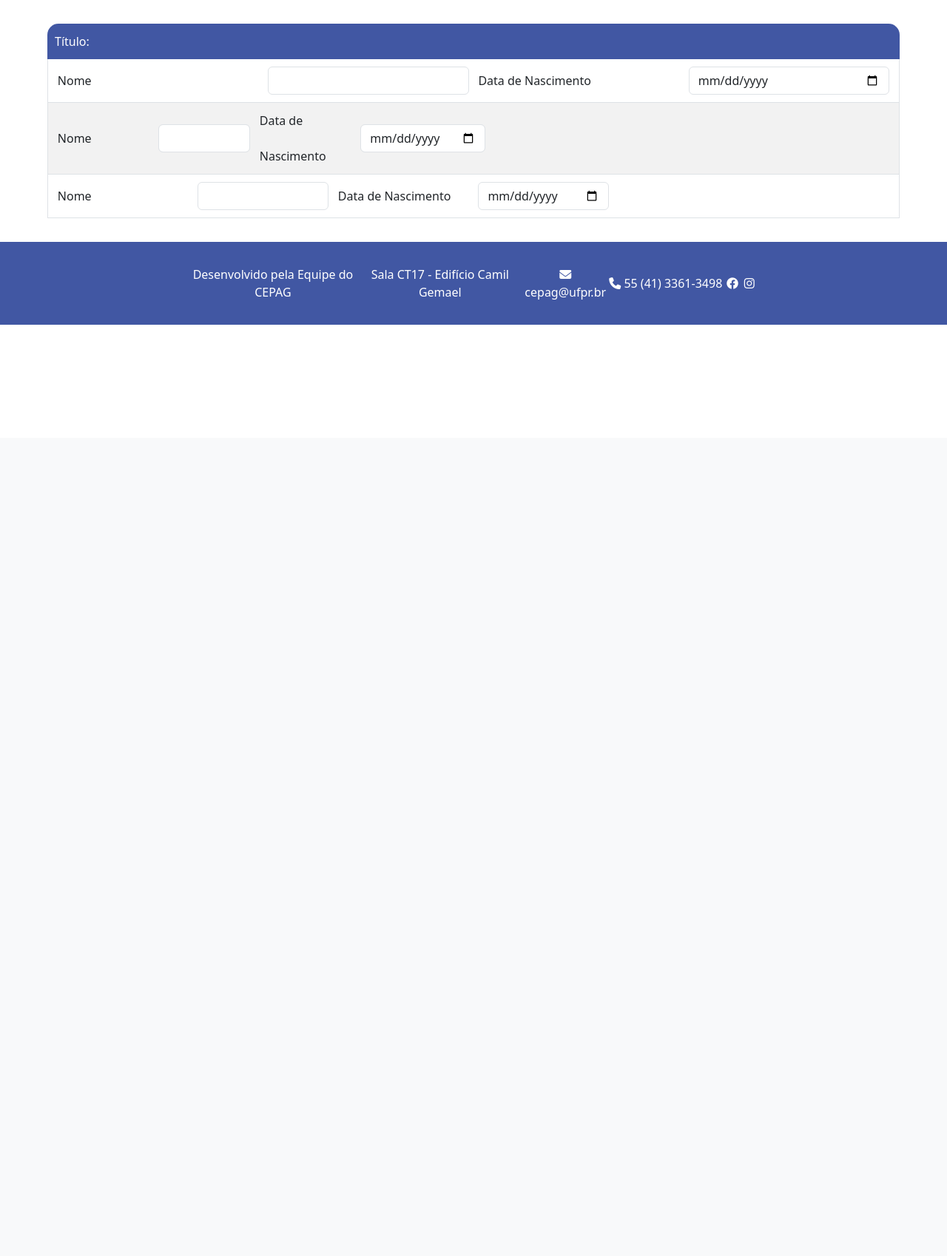
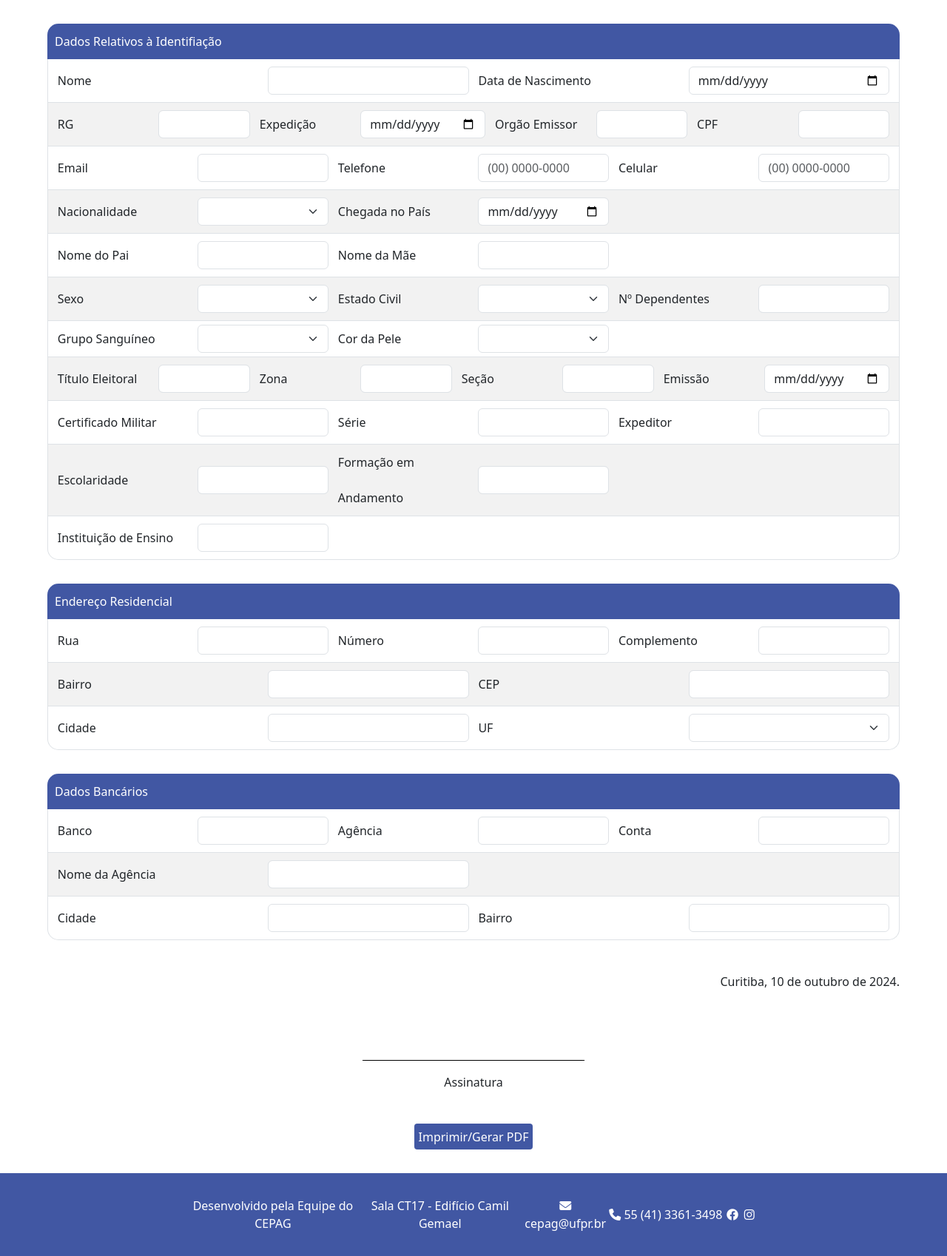
Before and after one commit to mnetoo/ProjectsHTML, a PHP site: page /html/formulario.html in a window 1280 px wide. Shown: the part 208-1906 px from the top of the page at 74% size. Before the commit the page ends 647 px from the top, so only its background shows below. Run offline with PHP 8.4, Linux system fonts and the light colour scheme; some libraries are stand-ins or nearby versions.

Commit message:
Reestruturação

```diff
--- a/SiteCadastroCEPAG/css/footer.css
+++ b/SiteCadastroCEPAG/css/footer.css
@@ -37,6 +37,7 @@ footer a{
         padding-right: 5% !important;
         padding-left: 5% !important;
         grid-template-columns: 1.1fr 1.1fr 0.6fr 0.7fr 0.08fr 0.08fr !important;
+        display: none;
     }
     footer p, span,
     footer .footer-link {
--- a/SiteCadastroCEPAG/css/formulario.css
+++ b/SiteCadastroCEPAG/css/formulario.css
@@ -37,3 +37,56 @@ main p {
 main input {
     margin: 10px 0px 10px 0px;
 }
+
+button {
+
+    background-color: #4157a3;
+    color: white;
+    border: none;
+    border-radius: 4px;
+    height: 35px;
+}
+
+.botao {
+
+    grid-column-start: 2;
+    grid-column-end: 2;
+    margin: 0 auto;
+
+}
+
+.dataAtual {
+
+    grid-column-start: 2;
+    grid-column-end: 2;
+    text-align: right;
+
+}
+
+.assinatura {
+
+    grid-column-start: 2;
+    grid-column-end: 2;
+    margin-top: 50px;
+    text-align: center;
+}
+
+.line {
+    border-top: 1px solid black;
+    width: 300px;
+    margin: 0 auto;
+}
+
+.ass {
+    margin-top: 5px;
+}
+
+@media print {
+
+    button {
+
+        display: none;
+
+    }
+
+}
--- a/SiteCadastroCEPAG/css/header.css
+++ b/SiteCadastroCEPAG/css/header.css
@@ -23,6 +23,7 @@ header img {
     header {
         column-gap: 2vh !important;
         padding: 1vh 2rem !important;
+        background: none;
     }
     header img {
         height: 4vh !important;
--- a/SiteCadastroCEPAG/css/tabelas.css
+++ b/SiteCadastroCEPAG/css/tabelas.css
@@ -59,6 +59,11 @@
 }
 
 /**/
+
+.duasColunas .linha{
+    display: grid;
+    grid-template-columns: repeat(2, 1fr);
+}
 
 .quatroColunas .linha{
     display: grid;
--- a/SiteCadastroCEPAG/html/formulario.html
+++ b/SiteCadastroCEPAG/html/formulario.html
@@ -19,8 +19,13 @@
 </head>
 
 <header>
+    <a href="https://ufpr.br/" target="_blank">
         <img src="../img/UFPR.png">
+    </a>
+
+    <a href="https://cepag.ufpr.br/" target="_blank">
         <img src="../img/CEPAG.png">
+    </a>
     <p>
         MINISTÉRIO DA EDUCAÇÃO<br>
         UNIVERSIDADE FEDERAL DO PARANÁ<br>
@@ -30,14 +35,16 @@
             <br>CONTRATAÇÃO DE ESTAGIÁRIOS NO CEPAG</b>
     </p>
     <!-- Aqui vai o QRCode -->
+    <a href="https://campusmap.ufpr.br/" target="_blank">
         <img src="../img/UCM.png">
+    </a>
 </header>
 
 <body>
     <main>
         <form>
             <section class="tabela quatroColunas">
-                <p class="titulo">Título:</p>
+                <p class="titulo">Dados Relativos à Identifiação</p>
                 <div class="linha branca">
                     <p>Nome</p>
                     <input class="form-control" type="text" name="Nome">
@@ -46,171 +53,79 @@
                 </div>
                 <div class="tabela oitoColunas">
                     <div class="linha cinza">
-                        <p>Nome</p>
-                        <input class="form-control" type="text" name="Nome">
-                        <p>Data de Nascimento</p>
-                        <input class="form-control" type="date" id="DataNascimento" name="DataNascimento">
+                        <p>RG</p>
+                        <input class="form-control" type="number" min="0" oninput="this.value = Math.max(this.value, 0)"
+                            name="rg" id="rg" maxlength="14">
+
+                        <p>Expedição</p>
+                        <input class="form-control" type="date" id="expedição" name="expedição">
+
+                        <p>Orgão Emissor</p>
+                        <input class="form-control" type="text" name="OrgaoEmissor" id="OrgãoEmissor" maxlength="14">
+
+                        <p>CPF</p>
+                        <input class="form-control" type="number" name="CPF">
                     </div>
                 </div>
                 <div class="tabela seisColunas">
                     <div class="linha branca">
-                        <p>Nome</p>
-                        <input class="form-control" type="text" name="Nome">
-                        <p>Data de Nascimento</p>
-                        <input class="form-control" type="date" id="DataNascimento" name="DataNascimento">
+                        <p>Email</p>
+                        <input type="email" class="form-control" id="floatingInputValue">
+                        <p>Telefone</p>
+                        <input class="form-control" type="tel" id="telefone" name="telefone"
+                            placeholder="(00) 0000-0000">
+                        <p>Celular</p>
+                        <input class="form-control" type="tel" id="telefone" name="telefone"
+                            placeholder="(00) 0000-0000">
                     </div>
-                </div>
-            </section>
-
-            <!-- <section class="tabela quatroColunas">
-                <p class="titulo">Título:</p>
-                <div class="linha branca">
-                    <p>Texto:</p>
-                    <div>
-                        <input class="form-control" type="text" name="">
-                        <div id="erro-identificacao"></div>
-                    </div>
-                    <p class="bordaEsquerda">Texto:</p>
-                    <select class="form-select" name="" required>
-                        <option></option>
-                        <option>Opção</option>
-                    </select>
-                </div>
+                    <div class="tabela duasColunas">
                         <div class="linha cinza">
-                    <p>Texto:</p>
-                    <select class="form-select" name="" required>
-                        <option></option>
-                        <option>Opção</option>
-                    </select>
-                    <p class="bordaEsquerda">Texto:</p>
-                    <select class="form-select" name="" required>
-                        <option></option>
-                        <option>Opção</option>
-                    </select>
-                </div>
-                <div class="linha branca fim">
-                    <p>Texto:</p>
-                    <select class="form-select" name="" required>
-                        <option></option>
-                        <option>Opção</option>
-                    </select>
-                    <p class="bordaEsquerda">Texto:</p>
-                    <select class="form-select" name="" required>
-                        <option></option>
-                        <option>Opção</option>
-                    </select>
-                </div>
-            </section> -->
-
-
-            <!-- <div class="formulario">
-                TÍTULO
-                <div class="titulo">
-                    <b>Dados Relativos à Identificação</b>
-                </div> -->
-
-                <!-- Nome e Data de Nascimento -->
-                <!-- <div>Nome</div>
-                <div class="campoNome">
-                    <input class="form-control" type="text" name="Nome">
-                </div>
-                <div>Data de Nascimento</div>
-                <div class="dataNascimento">
-                    <input class="form-control" type="date" id="DataNascimento" name="DataNascimento">
-                </div>
-                <div></div> -->
-
-                <!-- RG, Expedição, Orgão Emissor e CPF -->
-                <!-- <div class="linhaCinza">RG</div>
-                <div class="linhaCinza">
-                    <input class="form-control" type="number" min="0" oninput="this.value = Math.max(this.value, 0)"
-                        name="rg" id="rg" maxlength="14">
-                </div>
-                <div class="linhaCinza">Expedição</div>
-                <div class="linhaCinza">
-                    <input class="form-control" type="date" id="expedição" name="expedição">
-                </div>
-                <div class="linhaCinza">Orgão Emissor</div>
-                <div class="linhaCinza">
-                    <input class="form-control" type="text" name="OrgaoEmissor" id="OrgãoEmissor" maxlength="14">
-                </div>
-                <div class="linhaCinza">CPF</div>
-                <div class="linhaCinza">
-                    <input class="form-control" type="number" name="CPF">
-                </div> -->
-
-                <!-- Email, Telefone e Celular -->
-                <!-- <div>Email</div>
-                <div class="email">
-                    <input type="email" class="form-control" id="floatingInputValue">
-                </div>
-                <div>Telefone</div>
-                <div class="text-center">
-                    <input class="form-control" type="tel" id="telefone" name="telefone" placeholder="(00) 0000-0000">
-                </div>
-                <div>Celular</div>
-                <div class="text-center">
-                    <input class="form-control" type="tel" name="celular" placeholder="(00) 0000-0000">
-                </div> -->
-
-                <!-- Nacionalidade, Chegada no País e Naturalidade -->
-                <!-- <div class="linhaCinza">Nacionalidade</div>
-                <div class="nacionalidade">
+                            <p>Nacionalidade</p>
                             <select class="form-select" aria-label="Default select example">
                                 <option selected></option>
                                 <option value="1">Brasileiro (a)</option>
                                 <option value="2">Estrangeiro (a)</option>
                                 <option value="3">Naturalizado (a)</option>
                             </select>
-                </div>
-                <div class="linhaCinza">Chegada no País</div>
-                <div class="linhaCinza">
+
+                            <p>Chegada no País</p>
                             <input class="form-control" type="date" id="Chegada no País" name="Chegada no País">
                         </div>
-                <div class="linhaCinza">Naturalidade</div>
-                <div class="naturalidade">
-                    <input class="form-control" type="text" name="Naturalidade">
-                </div> -->
+                    </div>
+                    <div class="tabela duasColunas">
+                        <div class="linha branca">
+                            <p>Nome do Pai</p>
+                            <input class="form-control" type="text" name="NomedoPai">
 
-                <!-- Nome dos pais -->
-                <!-- <div>Nome do Pai</div>
-                <div class="pai">
-                    <input class="form-control" type="text" name="NomedoPai">
+                            <p>Nome da Mãe</p>
+                            <input class="form-control" type="text" name="NomedoMae">
                         </div>
-                <div>Nome da Mãe</div>
-                <div class="mae">
-                    <input class="form-control" type="text" name="NomedoMae">
-                </div> -->
-
-                <!-- Sexo, Estado Civil e Dependentes -->
-                <!-- <div class="linhaCinza">Sexo</div>
-                <div class="sexo">
+                    </div>
+                    <div class="tabela seisColunas">
+                        <div class="linha cinza">
+                            <p>Sexo</p>
                             <select class="form-select">
                                 <option selected></option>
                                 <option value="1">Masculino</option>
                                 <option value="2">Feminino</option>
                                 <option value="3">Prefiro não informar</option>
                             </select>
-                </div>
-                <div class="linhaCinza">Estado Civil</div>
-                <div class="estadoCivil">
+
+                            <p>Estado Civil</p>
                             <select class="form-select">
                                 <option selected></option>
                                 <option value="1">Casado (a)</option>
                                 <option value="2">Solteiro (a)</option>
                                 <option value="3">União Estável</option>
                             </select>
-                </div>
-                <div class="linhaCinza">Nº Dependentes</div>
-                <div class="linhaCinza">
+
+                            <p>Nº Dependentes</p>
                             <input class="form-control" type="number" min="0" name="Dependentes">
                         </div>
-                <div class="linhaCinza"></div>
-                <div class="linhaCinza"></div> -->
-
-                <!-- Grupo sanguíneo e Cor da pele -->
-                <!-- <div>Grupo Sanguíneo</div>
-                <div class="text-center">
+                    </div>
+                    <div class="tabela quatroColunas">
+                        <div class="linha branca">
+                            <p>Grupo Sanguíneo</p>
                             <select class="form-select">
                                 <option selected></option>
                                 <option value="1">A+</option>
@@ -222,9 +137,8 @@
                                 <option value="7">O+</option>
                                 <option value="8">O-</option>
                             </select>
-                </div>
-                <div>Cor da Pele</div>
-                <div class="text-center">
+
+                            <p>Cor da Pele</p>
                             <select class="form-select">
                                 <option selected></option>
                                 <option value="1">Branco</option>
@@ -234,99 +148,87 @@
                                 <option value="5">Indígena</option>
                             </select>
                         </div>
+                    </div>
 
-                <div></div>
-                <div></div>
-                <div></div>
-                <div></div> -->
+                    <div class="tabela oitoColunas">
+                        <div class="linha cinza">
+                            <p>Título Eleitoral</p>
+                            <input class="form-control" type="number" name="Título Eleitoral" id="Título Eleitoral">
 
-                <!-- Título Eleitoral, Zona e Seção -->
-                <!-- <div class="linhaCinza">Título Eleitoral</div>
-                <div class="linhaCinza">
-                    <input class="form-control" type="number" name="Título Eleitoral" id="Título Eleitoral">
+                            <p>Zona</p>
+                            <input class="form-control" type="number" name="Zona">
+
+                            <p>Seção</p>
+                            <input class="form-control" type="number" name="Seção">
+
+                            <p>Emissão</p>
+                            <input class="form-control" type="date" id="Emissão" name="Emissão">
                         </div>
-                <div class="linhaCinza">Zona</div>
-                <div class="linhaCinza">
-                    <input class="form-control" type="number" name="Zona">
                     </div>
-                <div class="linhaCinza">Seção</div>
-                <div class="linhaCinza">
-                    <input class="form-control" type="number" name="Seção">
+
+                    <div class="tabela seisColunas">
+                        <div class="linha branca">
+                            <p>Certificado Militar</p>
+                            <input class="form-control" type="number" name="Certificado Militar"
+                                id="Certificado Militar">
+
+                            <p>Série</p>
+                            <input class="form-control" type="number" name="Série">
+
+                            <p>Expeditor</p>
+                            <input class="form-control" type="text" name="Expeditor">
                         </div>
-                <div class="linhaCinza">Emissão</div>
-                <div class="linhaCinza">
-                    <input class="form-control" type="date" id="Emissão" name="Emissão">
-                </div>-->
+                    </div>
 
-                <!-- Certificado Militar -->
-                <!-- <div>Certificado Militar</div>
-                <div class="certificadoMilitar">
-                    <input class="form-control" type="number" name="Certificado Militar" id="Certificado Militar">
-                </div>
-                <div>Série</div>
-                <div class="text-center">
-                    <input class="form-control" type="number" name="Série">
-                </div>
-                <div>Expeditor</div>
-                <div class="expeditor">
-                    <input class="form-control" type="text" name="Expeditor">
-                </div> -->
+                    <div class="tabela quatroColunas">
+                        <div class="linha cinza">
+                            <p>Escolaridade</p>
+                            <input class="form-control" type="text" name="Escolaridade">
 
-                <!-- Escolaridade -->
-                <!-- <div class="linhaCinzaUltima">Escolaridade</div>
-                <div class="escolaridade">
-                    <input class="form-control" type="text" name="Escolaridade">
-                </div>
-                <div class="linhaCinza">Formação em Andamento</div>
-                <div class="formação">
+                            <p>Formação em Andamento</p>
                             <input class="form-control" type="text" name="Formação em Andamento">
                         </div>
                     </div>
-            <br>
-            <br> -->
 
+                    <div class="tabela duasColunas">
+                        <div class="linha fim">
+                            <p>Instituição de Ensino</p>
+                            <input class="form-control" type="text" name="instituição">
+                        </div>
+                    </div>
+            </section>
 
-            <!-- ENDEREÇO RESIDENCIAL -->
-            <!-- <div class="formulario2"> -->
+            <section class="tabela quatroColunas">
+                <p class="titulo">Endereço Residencial</p>
+                <div class="tabela seisColunas">
+                    <div class="linha branca">
+                        <p>Rua</p>
+                        <input class="form-control" type="text" name="rua">
 
-                <!-- TÍTULO -->
-                <!-- <div class="titulo">
-                    <b>Endereço Residencial</b>
-                </div> -->
+                        <p>Número</p>
+                        <input class="form-control" type="number" name="número">
 
-                <!-- Rua, Número e Complemento -->
-                <!-- <div>Rua</div>
-                <div class="rua">
-                    <input class="form-control" type="text" name="Nome">
+                        <p>Complemento</p>
+                        <input class="form-control" type="text" name="complemento">
                     </div>
-                <div>Número</div>
-                <div class="Número">
-                    <input class="form-control" type="number" name="DataNascimento">
                 </div>
-                <div>Complemento</div>
-                <div class="complemento">
-                    <input class="form-control" type="text" name="Nome">
-                </div> -->
 
-                <!-- Bairro e CEP -->
-                <!-- <div class="linhaCinza">Bairro</div>
-                <div class="bairro">
-                    <input class="form-control" type="text" name="Nome">
+                <div class="tabela quatroColunas">
+                    <div class="linha cinza">
+                        <p>Bairro</p>
+                        <input class="form-control" type="text" name="bairro">
+
+                        <p>CEP</p>
+                        <input class="form-control" type="number" name="cep">
                     </div>
-                <div class="linhaCinza">CEP</div>
-                <div class="cep">
-                    <input class="form-control" type="number" name="DataNascimento">
                 </div>
-                <div class="linhaCinza"></div>
-                <div class="linhaCinza"></div> -->
 
-                <!-- Cidade e UF -->
-                <!-- <div>Cidade</div>
-                <div class="cidade">
-                    <input class="form-control" type="text" name="Nome">
-                </div>
-                <div>UF</div>
-                <div class="uf">
+                <div class="tabela quatroColunas">
+                    <div class="linha fim">
+                        <p>Cidade</p>
+                        <input class="form-control" type="text" name="cidade">
+
+                        <p>UF</p>
                         <select class="form-select" aria-label="Default select example">
                             <option selected></option>
                             <option value="1">PR</option>
@@ -335,91 +237,62 @@
                         </select>
                     </div>
                 </div>
-            <br>
-            <br> -->
+            </section>
+
+            <section class="tabela quatroColunas">
+                <p class="titulo">Dados Bancários</p>
+                <div class="tabela seisColunas">
+                    <div class="linha branca">
+                        <p>Banco</p>
+                        <input class="form-control" type="text" name="banco">
+
+                        <p>Agência</p>
+                        <input class="form-control" type="number" name="agencia">
+
+                        <p>Conta</p>
+                        <input class="form-control" type="number" name="conta">
+                    </div>
+                </div>
+
+                <div class="tabela duasColunas">
+                    <div class="linha cinza">
+                        <p>Nome da Agência</p>
+                        <input class="form-control" type="text" name="nomeAgencia">
+                    </div>
+                </div>
+
+                <div class="tabela quatroColunas">
+                    <div class="linha fim">
+                        <p>Cidade</p>
+                        <input class="form-control" type="text" name="cidade">
+
+                        <p>Bairro</p>
+                        <input class="form-control" type="text" name="bairro">
+                    </div>
+                </div>
+            </section>
 
 
-            <!-- DADOS BANCÁRIOS -->
-            <!-- <div class="formulario2"> -->
-
-                <!-- TÍTULO -->
-                <!-- <div class="titulo">
-                    <b>Dados Bancários</b>
-                </div> -->
-
-                <!-- Banco, Agência e Conta -->
-                <!-- <div>Banco</div>
-                <div class="banco">
-                    <input class="form-control" type="text" name="Nome">
-                </div>
-                <div>Agência</div>
-                <div class="agencia">
-                    <input class="form-control" type="number" name="DataNascimento">
-                </div>
-                <div>Conta</div>
-                <div class="Conta">
-                    <input class="form-control" type="text" name="Nome">
-                </div>
-                <div></div>
-                <div></div> -->
-
-                <!-- Nome Agência -->
-                <!-- <div class="linhaCinza">Nome Agência</div>
-                <div class="nomeAgencia">
-                    <input class="form-control" type="text" name="Nome">
-                </div>
-                <div class="linhaCinza"></div>
-                <div class="linhaCinza"></div>
-                <div class="linhaCinza"></div>
-                <div class="linhaCinza"></div>
-                <div class="linhaCinza"></div>
-                <div class="linhaCinza"></div> -->
-
-                <!-- Cidade e Bairro -->
-                <!-- <div>Cidade</div>
-                <div class="cidade">
-                    <input class="form-control" type="text" name="Nome">
-                </div>
-                <div>Bairro</div>
-                <div class="bairroag">
-                    <input class="form-control" type="text" name="Nome">
-                </div>
-            </div> -->
-        </form>
-
             <!-- DATA -->
-        <!-- <div class="dataAtual">
+            <div class="dataAtual">
                 <p id="data"></p>
             </div>
-        <br> -->
+
+            <!-- ASSINATURA -->
+            <div class="assinatura">
+                <div class="line"></div>
+                <p class="ass">Assinatura</p>
+            </div>
+
+            <!-- IMPRESSÃO -->
+            <div class="botao">
+                <button type="submit" onclick="imprimirPagina()">Imprimir/Gerar PDF</button>
+            </div>
+        </form>
+    </main>
 
 
-        <!-- ASSINATURA -->
-        <!-- <div class="assinatura">
-            <div class="signature-line">
-                <hr style="border: none; border-bottom: 1px solid #000; width: 100%;">
-                <p class="signature-name">(assinatura)</p>
-            </div>
-        </div>
-        <br>
-        <br>
-        <br>
-        <br>
-        <br>
-        <br>
-        <br>
-        <br> -->
 
-
-        <!-- IMPRESSÃO -->
-        <!-- <div class="botao">
-            <button type="submit" onclick="imprimirPagina()">Imprimir/Gerar PDF</button>
-        </div>
-        <br>
-        <br>
-        <br>
-        <br> -->
-    </main>
 
     <!-- RODAPÉ -->
     <footer>
```
Lines whose indentation alone changed are shown as unchanged.
